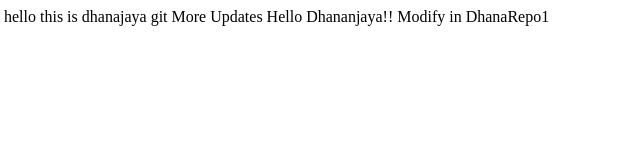
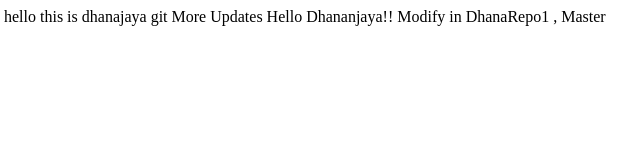
Before and after one commit to Dhananjaya126/DhanaRepository, a plain HTML site: page WebContent/index.html in a window 1280 px wide. Shown: the full height of the page, 4-644 px from the left. Drawn offline with Linux system fonts and the light colour scheme.

Commit message:
dr,master

```diff
--- a/WebContent/index.html
+++ b/WebContent/index.html
@@ -8,6 +8,6 @@
 hello this is dhanajaya git
 More Updates
 
-Hello Dhananjaya!! Modify in DhanaRepo1
+Hello Dhananjaya!! Modify in DhanaRepo1 , Master
 </body>
 </html>
```
